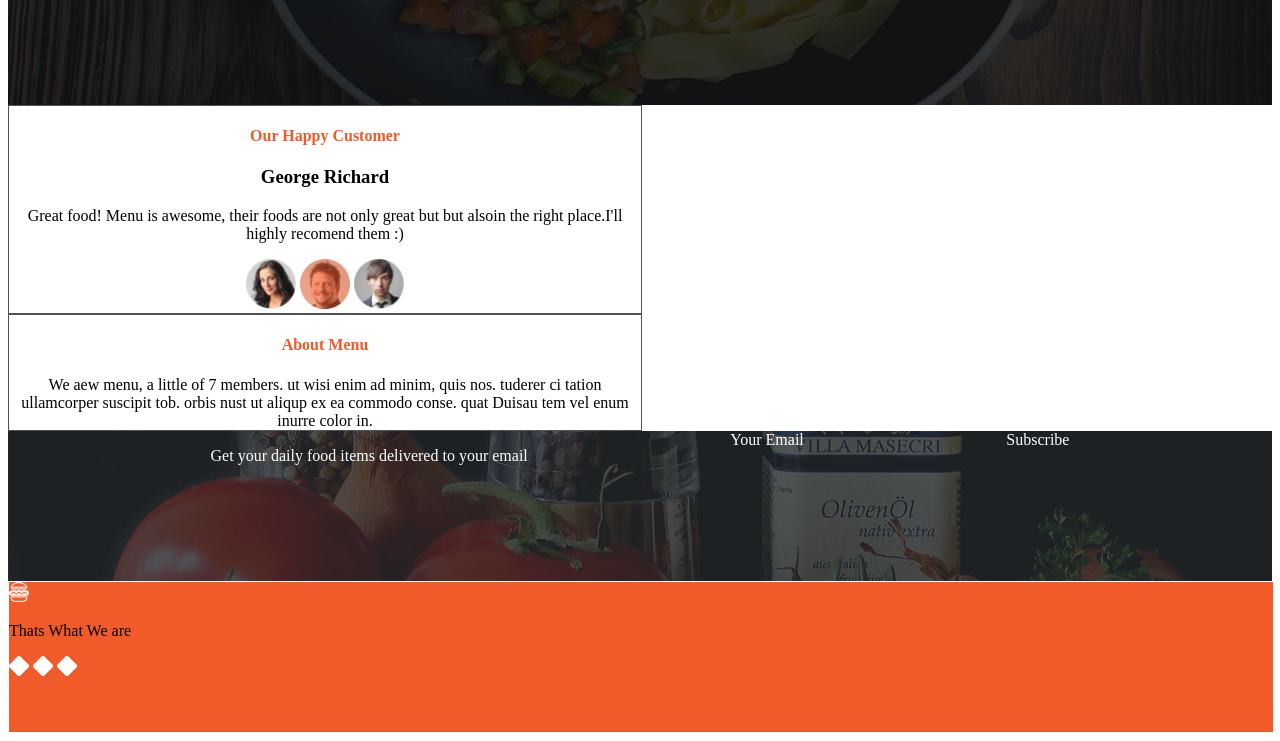
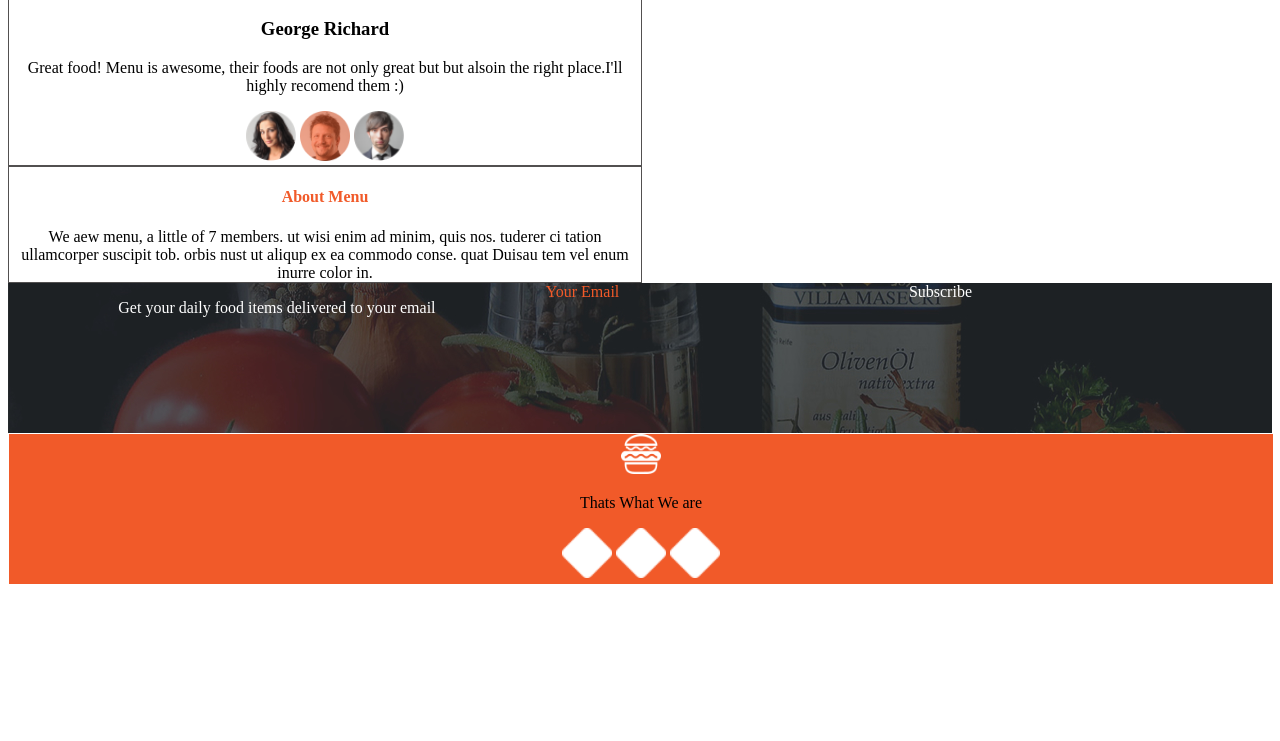
Before and after one commit to Allantoizmughus/Anitas-Kitchen, a plain HTML site: page index.html in a window 1280 px wide. Shown: the part 1622-2363 px from the top of the page. After the commit the page ends 2215 px from the top, so only its background shows below. Drawn offline with Linux system fonts and the light colour scheme.

Commit message:
modify the body

```diff
--- a/index.css
+++ b/index.css
@@ -1,6 +1,3 @@
-body{
-    display: flex;
-    flex-direction: column;
 }
 #header{
     background-image: url('assets-2021/assets/backgrounds/landing.jpg');
@@ -135,10 +132,15 @@ h4{
     width: 100%;
     height: 150px;
     background-color: #F15A29;
+    text-align: center;
 }
-#image1, image2{
-    float: right;
+#email{
+    width: 20%;
+    height: 30px;
+    color: #F15A29;
 }
-#image3, image4{
-    float: left;
+#subscribe{
+    width: 20%;
+    height: 30px;
+    color: white;
 }
--- a/index.html
+++ b/index.html
@@ -92,11 +92,11 @@
     </main>
     <footer>
         <div class="footer">
-            <img src="assets-2021/assets/footerlogos/logo_white.png" height="20px" width="20px">
+            <img src="assets-2021/assets/footerlogos/logo_white.png" height="40px" width="40px">
             <p>Thats What We are</p>
-            <img src="assets-2021/assets/footerlogos/facebook.png" height="20px" width="20px">
-            <img src="assets-2021/assets/footerlogos/twitter.png" height="20px" width="20px">
-            <img src="assets-2021/assets/footerlogos/pinterest.png" height="20px" width="20px">
+            <img src="assets-2021/assets/footerlogos/facebook.png" height="50px" width="50px">
+            <img src="assets-2021/assets/footerlogos/twitter.png" height="50px" width="50px">
+            <img src="assets-2021/assets/footerlogos/pinterest.png" height="50px" width="50px">
         </div>
     </footer>
 
```
